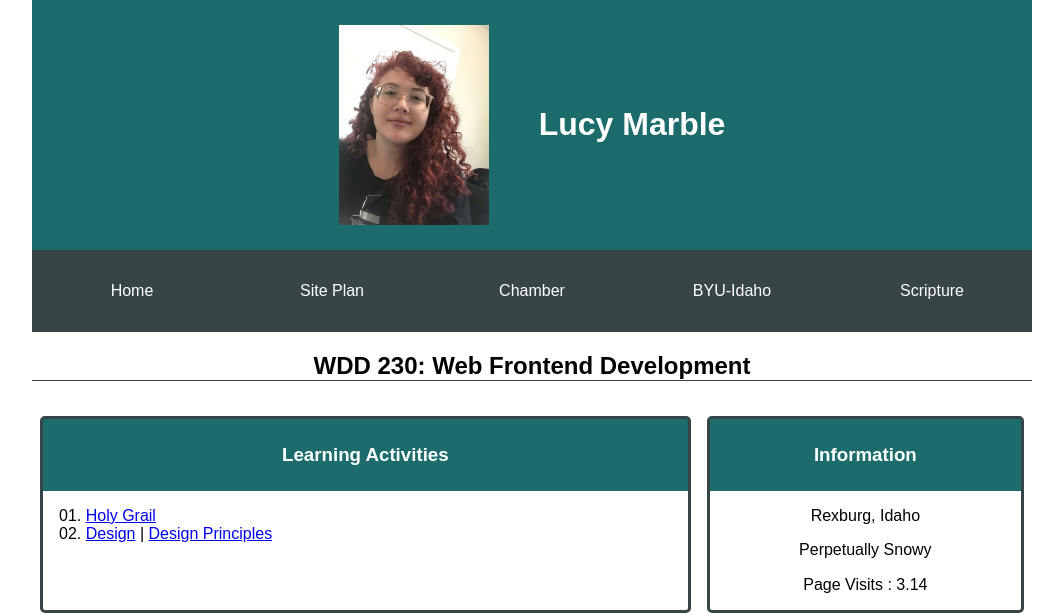
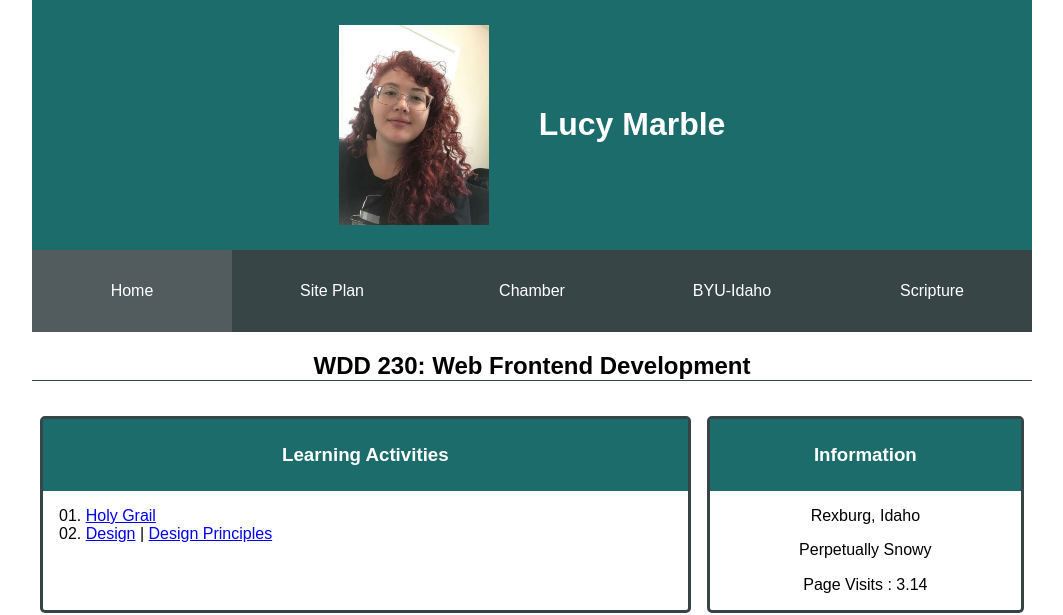
Before and after one commit to lula314/wdd230, a plain HTML site: page index.html in a window 1280 px wide. Shown: the top 615 px of the page, without its empty margins (108-1171 px from the left). Drawn offline with nearby package versions, Linux system fonts and the light colour scheme; a web font is replaced by a local one.

Commit message:
fixed hover and added active effect

```diff
--- a/index.html
+++ b/index.html
@@ -42,7 +42,7 @@
     </header>
     <nav>
       <ul>
-        <li><a href="#">Home</a></li>
+        <li class="active"><a href="#">Home</a></li>
         <li><a href="chamber/siteplan.html">Site Plan</a></li>
         <li><a href="chamber/">Chamber</a></li>
         <li><a href="https://www.byui.edu/" target="_blank">BYU-Idaho</a></li>
--- a/styles/base.css
+++ b/styles/base.css
@@ -3,6 +3,7 @@
 :root {
     --primary-color: #1B6C6A;
     --nav-color: #384547;
+    --hover-color: #525c5e;
 }
 
 body {
@@ -39,22 +40,21 @@ nav {
 }
 
 nav ul{
-    /* flex-direction: column; */
     list-style-type: none;
     padding: 0;
+    margin: 0;
 }
 
 nav a {
     display: block;
     color: white;
     text-align: center;
-    padding: 1rem;
+    padding: 2rem;
     text-decoration: none;
 }
 
-nav a:hover {
-    color: black;
-    border: 1px solid white;
+nav a:hover, .active {
+    background-color: var(--hover-color);
 }
 
 main {
@@ -91,6 +91,10 @@ h2 {
     padding: 0 1rem;
 }
 
+iframe {
+    padding: 1rem;
+}
+
 footer {
     grid-column: 2/4;
     background: var(--primary-color);
```
